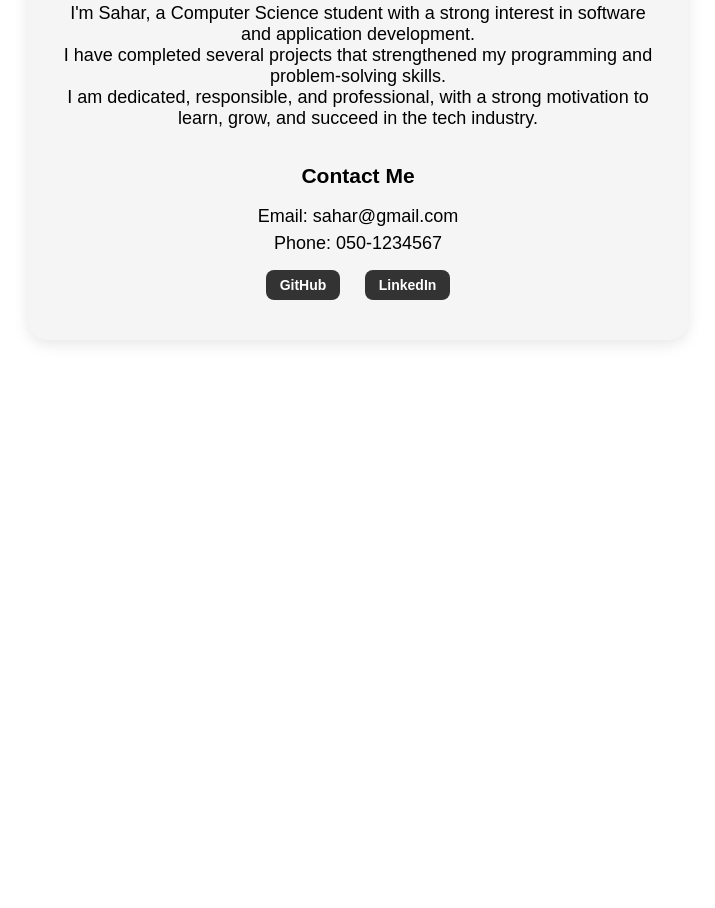
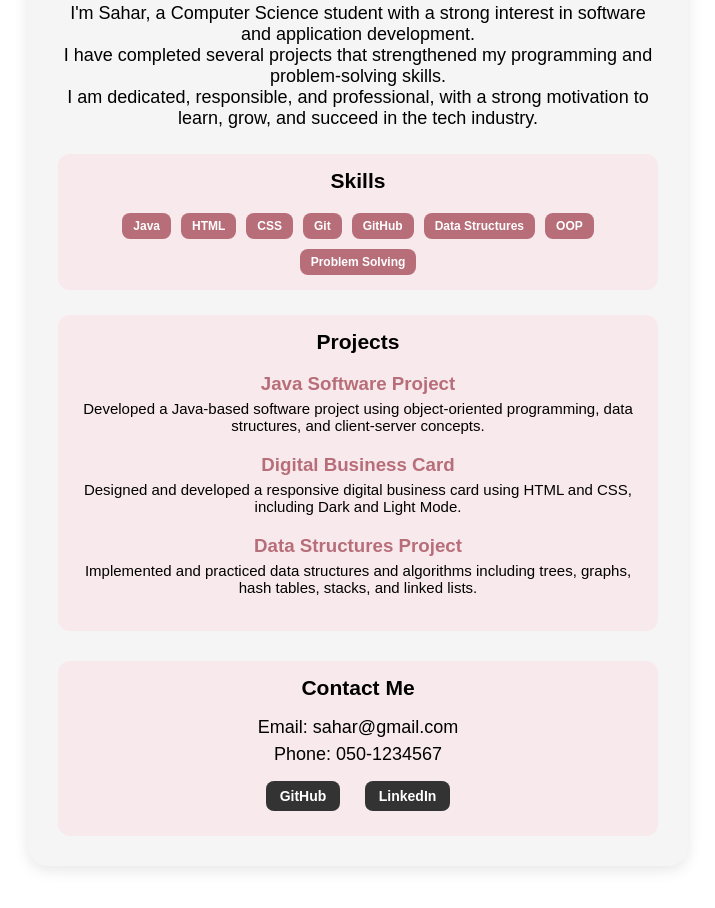
Before and after one commit to saharbenzur/DigitalBusinessCard, a plain HTML site: page index.html in a window 1280 px wide. Shown: the part 464-1372 px from the top of the page, without its empty margins (282-997 px from the left). Before the commit the page ends 864 px from the top, so only its background shows below. Drawn offline with Linux system fonts and the light colour scheme.

Commit message:
Add Skills and Projects sections

```diff
--- a/index.html
+++ b/index.html
@@ -30,6 +30,43 @@
         </p>
         </p>
 
+
+        <div class="skills">
+            <h2>Skills</h2>
+
+            <span>Java</span>
+            <span>HTML</span>
+            <span>CSS</span>
+            <span>Git</span>
+            <span>GitHub</span>
+            <span>Data Structures</span>
+            <span>OOP</span>
+            <span>Problem Solving</span>
+        </div>
+
+
+        <div class="projects">
+            <h2>Projects</h2>
+            <h3>Java Software Project</h3>
+            <p>
+                Developed a Java-based software project using object-oriented programming,
+                data structures, and client-server concepts.
+            </p>
+
+            <h3>Digital Business Card</h3>
+            <p>
+                Designed and developed a responsive digital business card using HTML and CSS,
+                including Dark and Light Mode.
+            </p>
+
+            <h3>Data Structures Project</h3>
+            <p>
+                Implemented and practiced data structures and algorithms including trees,
+                graphs, hash tables, stacks, and linked lists.
+            </p>
+        </div>
+
+        <div class="contact">
             <h2 class="contact-title">Contact Me</h2>
 
             <p>Email: sahar@gmail.com</p>
--- a/style.css
+++ b/style.css
@@ -105,3 +105,75 @@ label[for="theme-toggle"] {
         background-color: #1e1e1e;
         color: white;
     }
+
+.skills {
+    display: flex;
+    justify-content: center;
+    gap: 10px;
+    flex-wrap: wrap;
+    margin-top: 25px;
+    margin-bottom: 25px;
+    background-color: #f8e9ec;
+    padding: 15px;
+    border-radius: 12px;
+}
+
+    .skills span {
+        background-color: #b76e79;
+        color: white;
+        padding: 6px 11px;
+        border-radius: 8px;
+        font-weight: bold;
+        font-size: 12px;
+
+    }
+
+h1 {
+    color: #b76e79;
+}
+
+.projects {
+    margin: 20px 0 30px;
+    background-color: #f8e9ec;
+    padding: 15px;
+    border-radius: 12px;
+}
+
+    .projects h3 {
+        color: #b76e79;
+        margin-bottom: 5px;
+    }
+
+    .projects p {
+        font-size: 15px;
+        margin-top: 0;
+        margin-bottom: 20px;
+    }
+
+.skills h2 {
+    width: 100%;
+    margin: 0 0 10px;
+}
+
+.contact {
+    background-color: #f8e9ec;
+    padding: 15px;
+    border-radius: 12px;
+    margin-top: 12px;
+
+}
+
+    .projects h2,
+    .contact h2 {
+        margin-top: 0;
+    }
+
+#theme-toggle:checked + .card .skills,
+#theme-toggle:checked + .card .projects,
+#theme-toggle:checked + .card .contact {
+    background-color: #5c343b;
+    color: white;
+}
+    #theme-toggle:checked + .card .projects h3 {
+        color: #f2b8c2;
+    }
```
Lines whose indentation alone changed are shown as unchanged.
